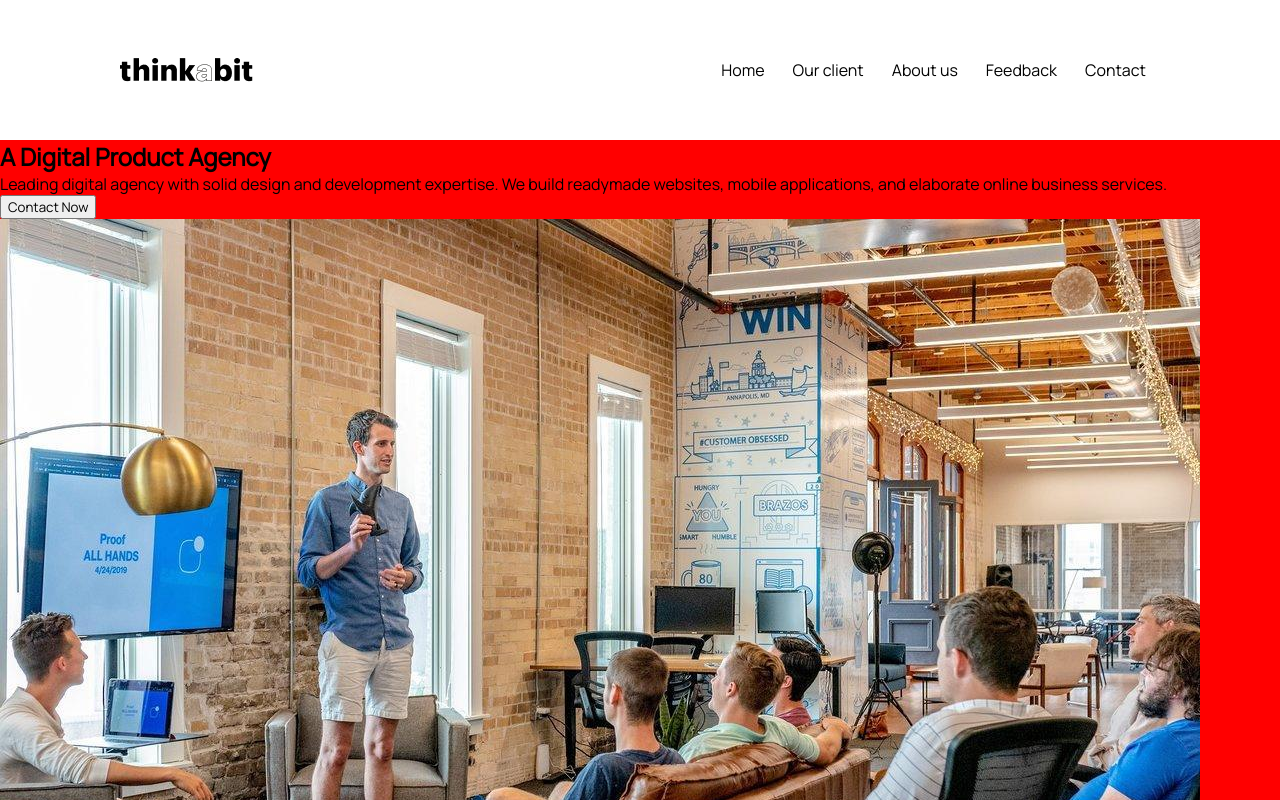
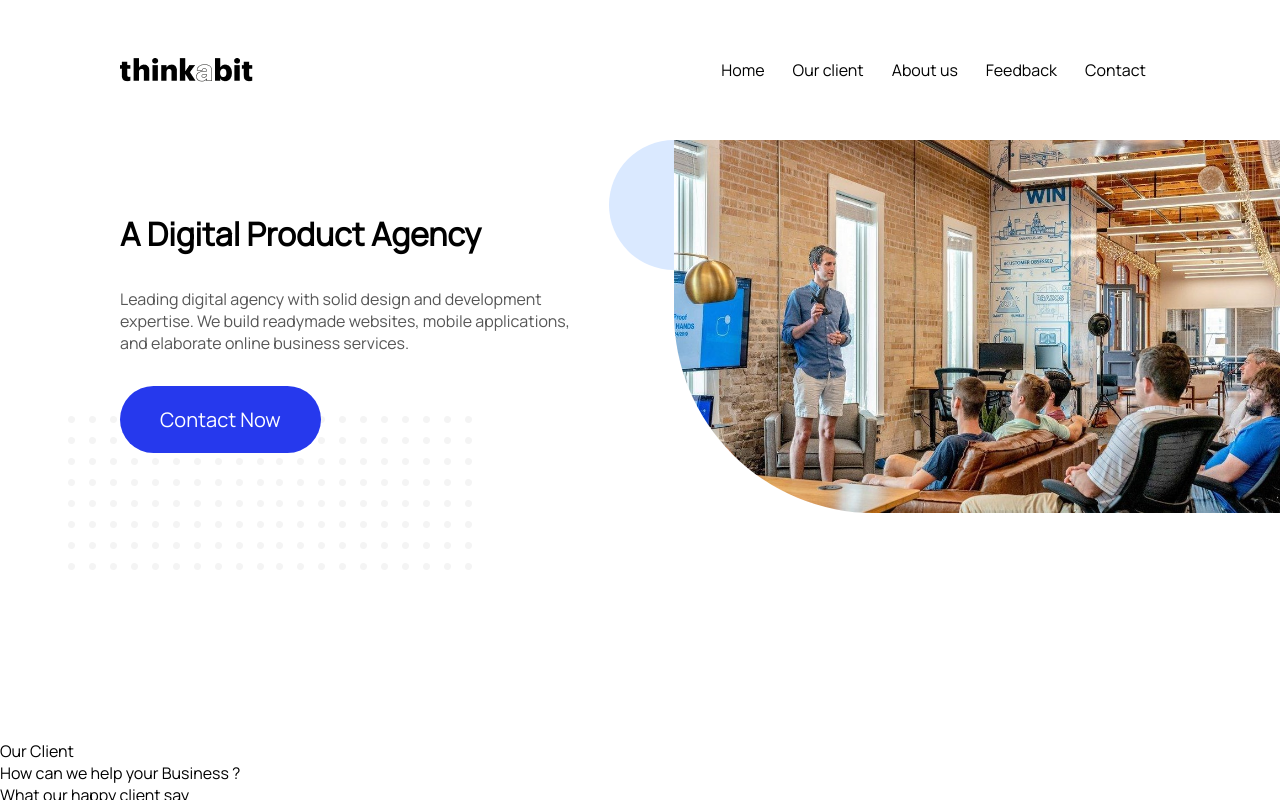
Before and after one commit to kryzzraq/thinkabit-web, a Vue app: page / in a window 1280 px wide. Shown: the top 800 px of the page. Built offline with nearby package versions, Linux system fonts and the light colour scheme.

Commit message:
add section home

```diff
--- a/src/App.vue
+++ b/src/App.vue
@@ -20,21 +20,29 @@
   </header>
   <main>
     <section class="section-home">
-      <div>
-        <h2> A Digital Product Agency</h2>
-        <div>
-          Leading digital agency with solid design and development expertise. We build readymade websites, mobile applications, and elaborate online business services.
+      <div class="section-home__box1">
+        <h1 class="section-home__box1--title">A Digital Product Agency</h1>
+        <div class="section-home__box1--info">
+          Leading digital agency with solid design and development expertise. We
+          build readymade websites, mobile applications, and elaborate online
+          business services.
         </div>
-        <button>
-          Contact Now
-        </button>
+        <button class="section-home__box1--button">Contact Now</button>
+        <img
+          class="section-home__box1--dots_ornament"
+          src="./assets/images/ornaments/grey-dots.png"
+        />
+        <div class="section-home__box1--blue-circle"></div>
+
       </div>
-      <div>
-        <img src="./assets/images/people/briefing2.jpg"
-        alt="briefing"
-      />
+      <div class="section-home__box2">
+        <img
+          src="./assets/images/people/briefing2.jpg"
+          alt="briefing"
+          class="section-home__box2--img"
+        />
       </div>
-     </section>
+    </section>
     <section class="section-client">Our Client</section>
     <section class="section-about">How can we help your Business ?</section>
     <section class="section-feedback">What our happy client say</section>
--- a/src/assets/styles/header/header.scss
+++ b/src/assets/styles/header/header.scss
@@ -45,6 +45,7 @@ body,
   list-style-type: none;
   margin: 0;
   padding: 0;
+  z-index: 10000;
 }
 
 .menu>li {
@@ -128,8 +129,10 @@ body,
 
   #menu-toggle:checked~.menu li {
     border: 1px solid #7e7e7e;
+    border-right: none;
+    border-left: none;
     height: 2.5em;
-    padding: 0.5em;
+    padding: 0.5em 2em;
     transition: height 400ms cubic-bezier(0.23, 1, 0.32, 1);
   }
 
--- a/src/assets/styles/main.scss
+++ b/src/assets/styles/main.scss
@@ -1,5 +1,5 @@
 @import "./header/header.scss";
-@import "./section/sections.scss";
+@import "./section/main.scss";
 
 
 //fonts
--- /dev/null
+++ b/src/assets/styles/section/main.scss
@@ -0,0 +1 @@
+@import "./section_home.scss";
--- /dev/null
+++ b/src/assets/styles/section/section_home.scss
@@ -0,0 +1,105 @@
+.section-home {
+    padding: 0 0 0 4.25em;
+    display: flex;
+    flex-direction: row;
+    flex-wrap: wrap;
+    height: auto;
+    min-height: 600px;
+
+    &__box1 {
+        padding: 4.5em 0 3.25em 3.25em;
+        width: 50%;
+        position: relative;
+        z-index: 1000;
+
+        &--title {
+            font-size: 2em;
+        }
+
+        &--info {
+            font-size: 1em;
+            color: #565656;
+            padding: 2em 5.5em 2em 0;
+        }
+
+        &--button {
+            padding: 1em 2em;
+            border-radius: 3.75em;
+            color: white;
+            background-color: #2639ED;
+            font-size: 1.25em;
+            border: none;
+            cursor: pointer;
+            z-index: 1000;
+
+            &:hover,
+            :focus {
+                animation: pulse 1s;
+                box-shadow: 0 0 0 1em transparent;
+            }
+
+            @keyframes pulse {
+                0% {
+                    box-shadow: 0 0 0 0 #5566fa;
+                }
+            }
+        }
+
+        &--dots_ornament {
+            position: absolute;
+            left: 0;
+            bottom: 170px;
+            z-index: -1;
+        }
+
+        &--blue-circle {
+            background-color: #DAE9FF;
+            height: 130px;
+            width: 130px;
+            border-radius: 100%;
+            position: absolute;
+            top: 0;
+            right: -65px;
+            z-index: -1;
+        }
+    }
+
+    &__box2 {
+        width: 50%;
+
+
+        &--img {
+            width: 100%;
+            border-radius: 0 0 0 200px;
+            max-height: 500px;
+            z-index: 1000;
+            position: relative;
+        }
+    }
+
+    @media (max-width: 1080px) {
+
+        & {
+            flex-direction: column;
+
+            &__box1, &__box2 {
+                width: 100%;
+                padding-bottom: 100px;
+            }
+        }
+
+        &__box1--dots_ornament {
+            bottom: 50px;
+        }
+
+        &__box1--blue-circle {
+            top:auto;
+            bottom: -65px;
+            right: 0;
+        }
+
+        .section-home__box2--img {
+            border-radius: 0 0 0 100px;
+        }
+    }
+}
--- a/src/assets/styles/section/sections.scss
+++ /dev/null
@@ -1,3 +0,0 @@
-.section-home {
-    background-color: red;
-}
```
Also changed, not shown: src/assets/images/people/briefing2.jpg.
